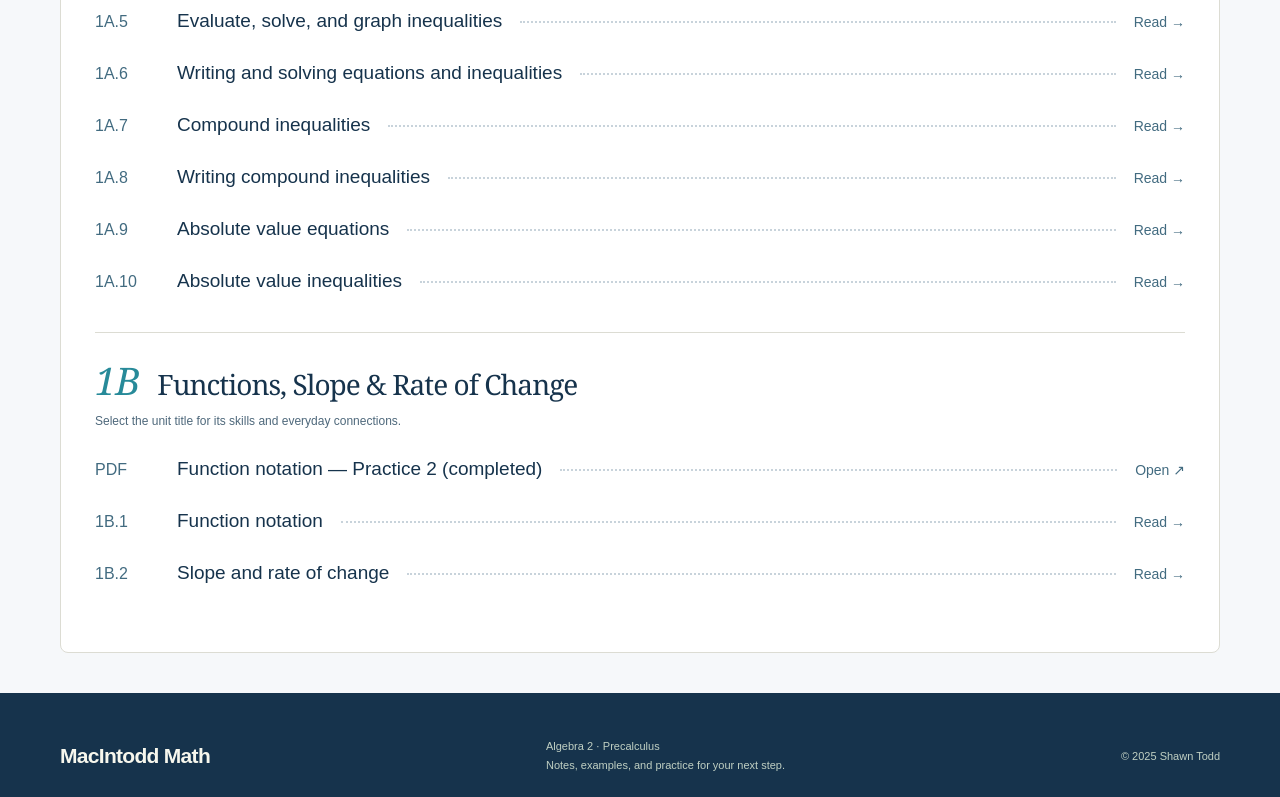
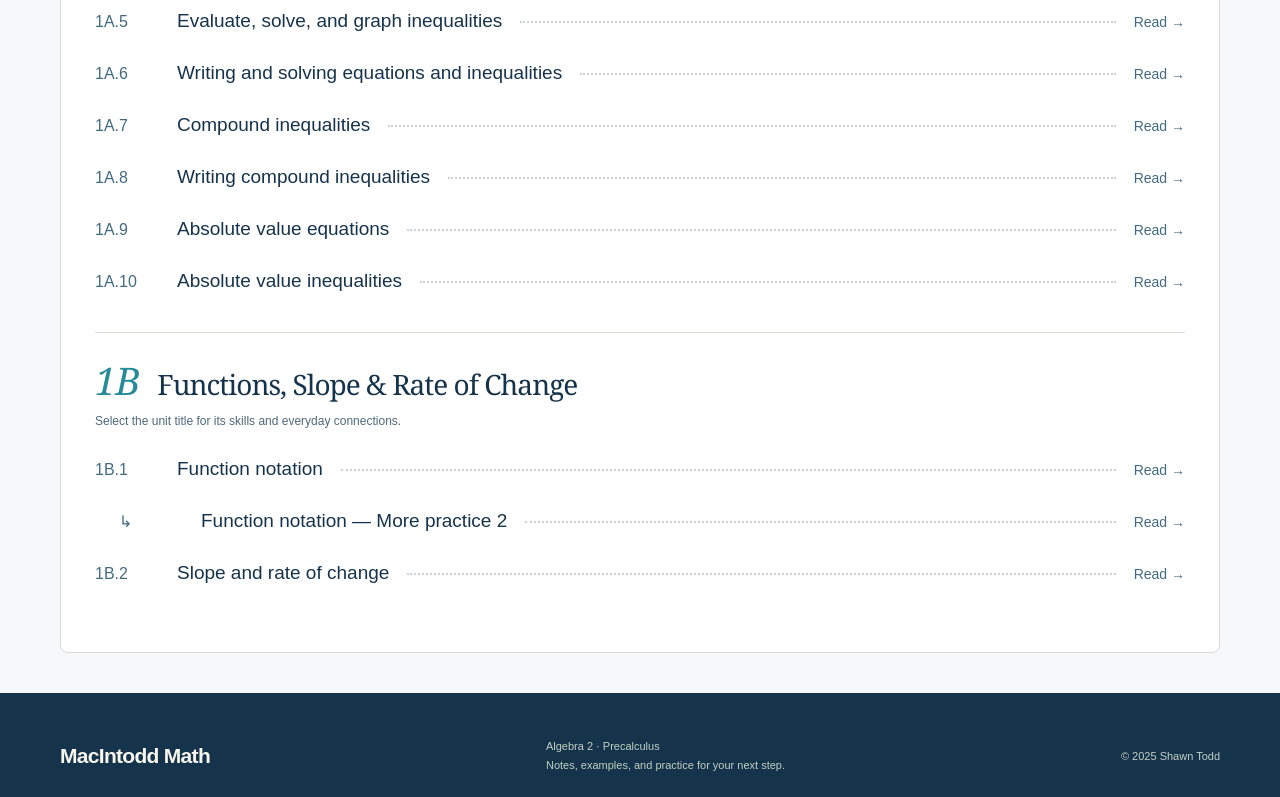
Before and after one commit to macintodd/macintodd-math-site, a Next.js app: page /courses/algebra-2 in a window 1280 px wide. Shown: the part 576-1373 px from the top of the page. Built offline with nearby package versions, Linux system fonts and the light colour scheme.

Commit message:
Give Function Notation Practice 2 an indented follow-up lesson page

```diff
--- a/scripts/check-content.mjs
+++ b/scripts/check-content.mjs
@@ -21,7 +21,8 @@ for (const l of lessons) {
   assert(getUnit(l.course, l.unitSlug), `Lesson has no linked unit overview: ${l.slug}`)
   const id = `${l.course}/${l.slug}`
   assert(!ids.has(id), `Duplicate lesson: ${id}`); ids.add(id)
-  assert.equal(l.materials.length, 4, `Four materials required: ${id}`)
+  assert.equal(l.materials.length, l.followUpOf ? 3 : 4, `Required materials: ${id}`)
+  if (l.followUpOf) assert(lessons.some(parent => parent.slug === l.followUpOf && parent.course === l.course && !parent.followUpOf), `Follow-up needs a parent lesson: ${id}`)
   assert(l.videos.length > 0)
   for (const v of l.videos) assert(/^[\w-]{11}$/.test(v.id), 'Invalid YouTube ID')
   const examples = new Set()
--- a/src/app/courses/[course]/[lesson]/page.tsx
+++ b/src/app/courses/[course]/[lesson]/page.tsx
@@ -23,7 +23,7 @@ export default async function LessonPage({ params }: { params: Promise<{ course:
   const previous = courseLessons[index - 1]
   const next = courseLessons[index + 1]
   const unitLessons = lessons.filter(item => item.course === lesson.course && item.unitSlug === lesson.unitSlug)
-  const lessonItems = unitLessons.map(item => <li key={item.slug}>
+  const lessonItems = unitLessons.map(item => <li className={item.followUpOf ? "unit-follow-up" : undefined} key={item.slug}>
     <Link href={`/courses/${item.course}/${item.slug}`} aria-current={item.slug === lesson.slug ? 'page' : undefined}>
       <span>{item.number}</span>{item.title}
     </Link>
--- a/src/app/courses/[course]/page.tsx
+++ b/src/app/courses/[course]/page.tsx
@@ -22,10 +22,8 @@ export default async function CoursePage({ params }: { params: Promise<{ course:
       {courseUnits.map(unit => <section className="toc-unit" key={unit.slug}>
         <h2><Link href={`/courses/${courseId}/units/${unit.slug}`}><span className="toc-unit-number">{unit.number}</span><span>{unit.title}</span></Link></h2>
         <p className="toc-unit-hint">Select the unit title for its skills and everyday connections.</p>
-        <ol className="toc-lessons">{lessons.filter(lesson => lesson.course === courseId && lesson.unitSlug === unit.slug).flatMap(lesson => lesson.materials.flatMap(material => (material.additional ?? []).map(extra => <li key={extra.file}>
-          <a href={`/materials/${extra.file}`} target="_blank" rel="noopener noreferrer"><span className="toc-lesson-number">PDF</span><span className="toc-lesson-title">{extra.contentsLabel ?? `${lesson.title} — ${extra.label}`}</span><span className="toc-leader" aria-hidden="true" /><span className="toc-read">Open <span aria-hidden="true">↗</span></span></a>
-        </li>)))}{lessons.filter(lesson => lesson.course === courseId && lesson.unitSlug === unit.slug).map(lesson => <li key={lesson.slug}>
-          <Link href={`/courses/${courseId}/${lesson.slug}`}><span className="toc-lesson-number">{unit.number}.{lesson.number.match(/\d+/)?.[0]}</span><span className="toc-lesson-title">{lesson.title}</span><span className="toc-leader" aria-hidden="true" /><span className="toc-read">Read <span aria-hidden="true">→</span></span></Link>
+        <ol className="toc-lessons">{lessons.filter(lesson => lesson.course === courseId && lesson.unitSlug === unit.slug).map(lesson => <li className={lesson.followUpOf ? 'toc-follow-up' : undefined} key={lesson.slug}>
+          <Link href={`/courses/${courseId}/${lesson.slug}`}><span className="toc-lesson-number">{lesson.followUpOf ? '↳' : `${unit.number}.${lesson.number.match(/\d+/)?.[0]}`}</span><span className="toc-lesson-title">{lesson.title}</span><span className="toc-leader" aria-hidden="true" /><span className="toc-read">Read <span aria-hidden="true">→</span></span></Link>
         </li>)}</ol>
       </section>)}
     </div>
@@ -41,7 +39,7 @@ export default async function CoursePage({ params }: { params: Promise<{ course:
         content: <section className="toc-unit">
           <h2><Link href={`/courses/${courseId}/units/${unit.slug}`}><span className="toc-unit-number">{unit.number}</span><span>{unit.title}{start ? ' (continued)' : ''}</span></Link></h2>
           <p className="toc-unit-hint"><span>Select the unit title for its skills and everyday connections.</span></p>
-          <ol className="toc-lessons" start={start + 1}>{unitLessons.slice(start, start + 4).map((lesson, i) => <li key={lesson.slug}>
+          <ol className="toc-lessons" start={start + 1}>{unitLessons.slice(start, start + 4).map((lesson, i) => <li className={lesson.followUpOf ? 'toc-follow-up' : undefined} key={lesson.slug}>
             <Link href={`/courses/${courseId}/${lesson.slug}`}><span className="toc-lesson-number">{unit.number}.{lesson.number.match(/\d+/)?.[0] ?? start + i + 1}</span><span className="toc-lesson-title">{lesson.title}</span><span className="toc-leader" aria-hidden="true" /><span className="toc-read">Read <span aria-hidden="true">→</span></span></Link>
           </li>)}</ol>
         </section>,
--- a/src/app/globals.css
+++ b/src/app/globals.css
@@ -180,3 +180,7 @@ body:has(.book-reader) .site-footer{display:none}
 .lesson-pdf-links .lesson-material-group{display:flex;flex-direction:column;align-items:flex-start;align-self:flex-start}
 .lesson-pdf-links .lesson-extra-material{margin-left:24px}
 .lesson-pdf-links:has(.lesson-extra-material){align-items:flex-start}
+
+.toc-lessons .toc-follow-up{margin-left:24px}
+
+.lesson-sidebar .unit-follow-up{margin-left:16px}
--- a/src/content/lessons.ts
+++ b/src/content/lessons.ts
@@ -2,7 +2,7 @@ export type CourseId = 'algebra-2' | 'precalculus'
 export type Step = { math: string; explanation: string }
 export type Example = { id: string; title: string; category: string; prompt: string; steps: Step[]; points?: { x: number; y: number; label: string }[]; triangle?: boolean }
 export type Lesson = {
-  course: CourseId; unitSlug: string; slug: string; title: string; unit: string; number: string; description: string;
+  followUpOf?: string; sortOrder?: number; course: CourseId; unitSlug: string; slug: string; title: string; unit: string; number: string; description: string;
   goals: string[]; prerequisites: string; concepts: { title: string; text: string; formula?: string; note?: string }[];
   videos: { id: string; title: string; author: string }[]; examples: Example[];
   materials: { additional?: { file: string; contentsLabel?: string; label: string; description: string; pages: number }[]; file?: string; label?: string; unavailableReason?: string; title: string; description: string; pages: number; kind: string }[];
@@ -772,7 +772,6 @@ const additionalAlgebraLessons: Lesson[] = [
       },
       {
         "file": "algebra-2/function-notation/completed-practice.pdf",
-        "additional": [{ "file": "algebra-2/function-notation/completed-practice-2.pdf", "label": "Completed Practice 2", "contentsLabel": "Function notation — Practice 2 (completed)", "description": "Second Function Notation practice with classroom solutions, problems 1-23.", "pages": 2 }],
         "title": "completed-practice",
         "description": "Selected classroom handout.",
         "kind": "completed-practice",
@@ -845,8 +844,20 @@ const additionalAlgebraLessons: Lesson[] = [
     "practiceApp": "/apps/slope"
   }
 ]
-export const lessons: Lesson[] = [...originalLessons, ...additionalAlgebraLessons].sort((a, b) =>
+const functionNotation = additionalAlgebraLessons.find(lesson => lesson.slug === 'function-notation')!
+const functionNotationPractice: Lesson = {
+  ...functionNotation,
+  slug: 'function-notation-practice-2', title: 'Function notation — More practice 2', number: 'Practice 2',
+  followUpOf: 'function-notation', sortOrder: 1.5,
+  description: 'More practice with function notation following Lesson 1. Review the lesson videos and compare your work with the completed handout.',
+  materials: [
+    { ...functionNotation.materials[0], label: 'Lesson 1 Blank Notes' },
+    { ...functionNotation.materials[1], label: 'Lesson 1 Completed Notes' },
+    { file: 'algebra-2/function-notation/completed-practice-2.pdf', label: 'Completed Practice 2', title: 'Completed Practice 2', description: 'Second Function Notation practice with classroom solutions, problems 1-23.', kind: 'completed-practice', pages: 2 },
+  ],
+}
+export const lessons: Lesson[] = [...originalLessons, ...additionalAlgebraLessons, functionNotationPractice].sort((a, b) =>
   a.course.localeCompare(b.course) || a.unitSlug.localeCompare(b.unitSlug) ||
-  Number(a.number.match(/\d+/)?.[0] ?? 0) - Number(b.number.match(/\d+/)?.[0] ?? 0)
+  (a.sortOrder ?? Number(a.number.match(/\d+/)?.[0] ?? 0)) - (b.sortOrder ?? Number(b.number.match(/\d+/)?.[0] ?? 0))
 )
 export function getLesson(course: string, slug: string) { return lessons.find(l => l.course === course && l.slug === slug) }
```
Also changed, not shown: 1 other file (tests, documents, lock files or other folders).
